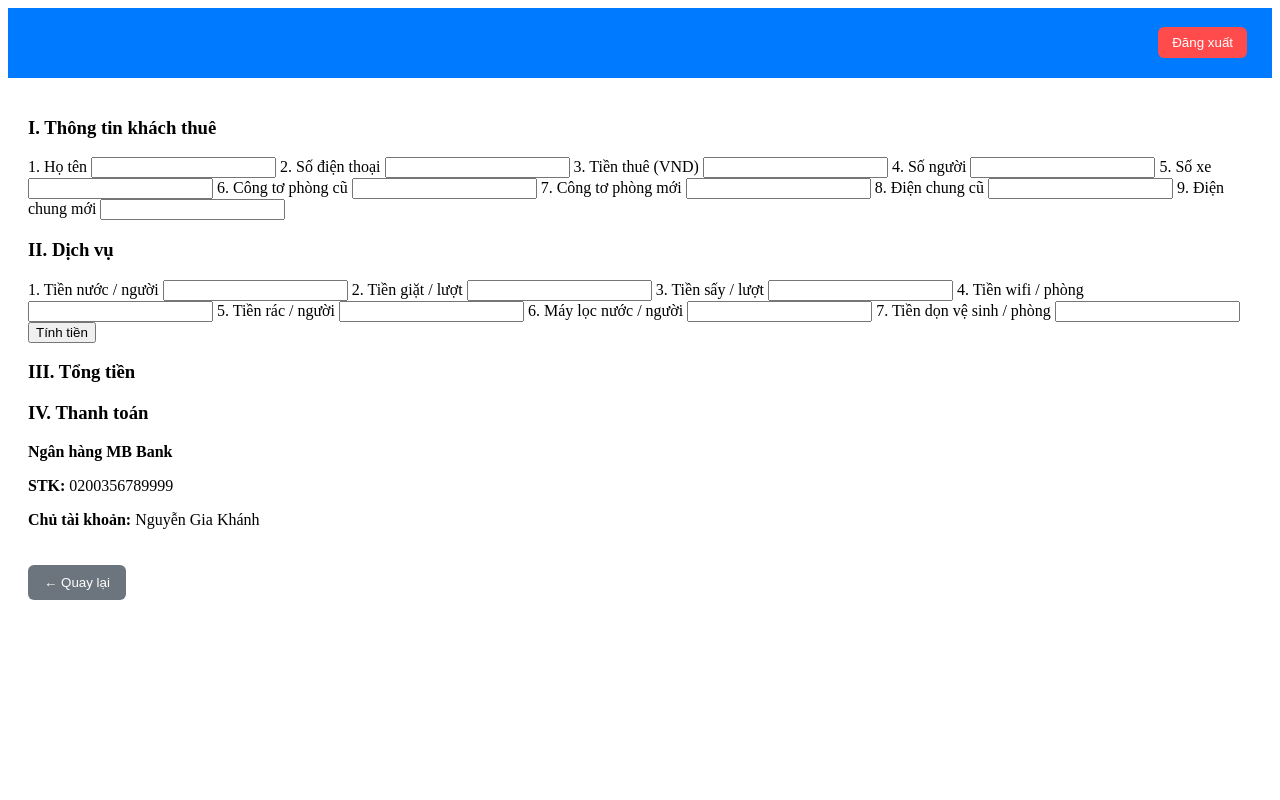
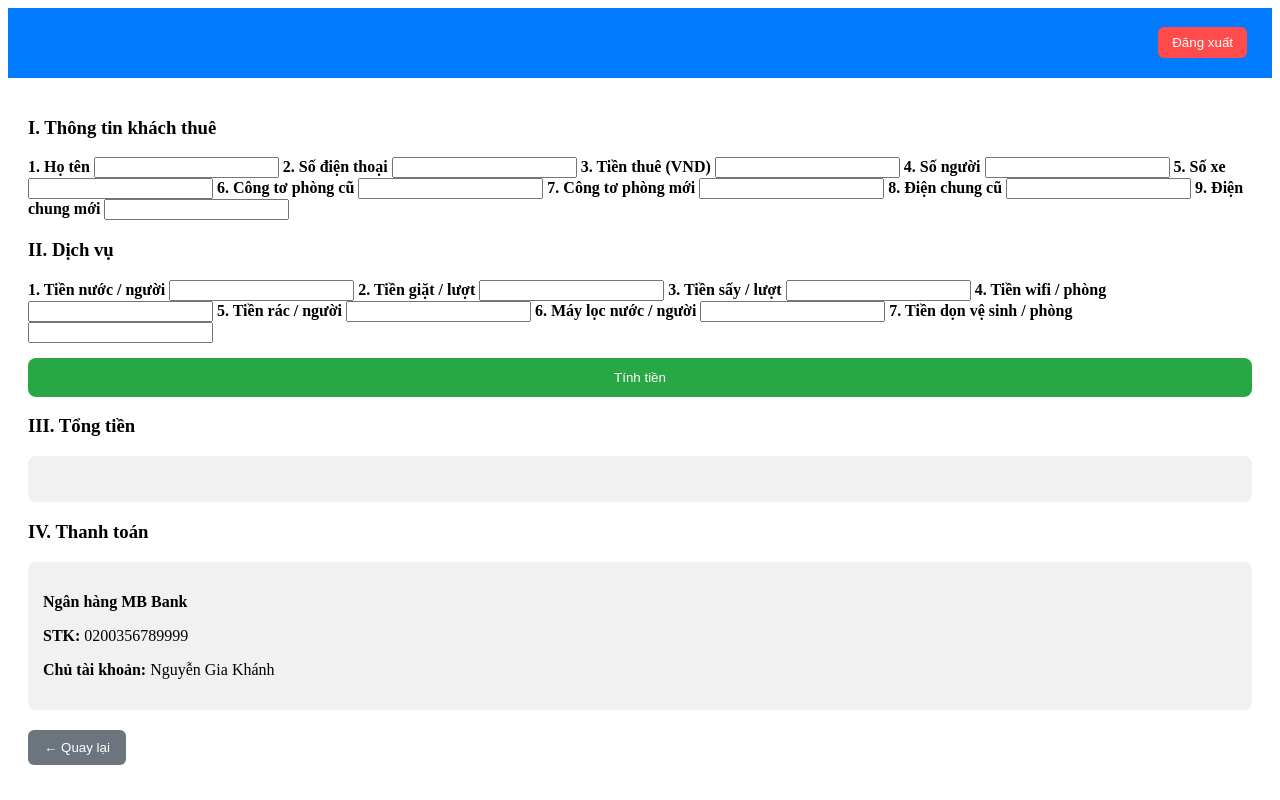
Before and after one commit to nhatrohanoi/nhacuagkhanh, a plain HTML site: page khach.html in a window 1280 px wide. Drawn offline with Linux system fonts and the light colour scheme.

Commit message:
Update styles.css

```diff
--- a/styles.css
+++ b/styles.css
@@ -135,3 +135,29 @@ button:hover {
 .back-btn:hover {
     background: #555;
 }
+.total-box, .bank-box {
+    background: #f1f1f1;
+    padding: 15px;
+    border-radius: 8px;
+    margin-top: 10px;
+}
+
+.calc-btn {
+    width: 100%;
+    padding: 12px;
+    background: #28a745;
+    color: white;
+    border: none;
+    border-radius: 8px;
+    cursor: pointer;
+    margin-top: 15px;
+}
+
+.calc-btn:hover {
+    background: #1e7e34;
+}
+
+.form label {
+    margin-top: 10px;
+    font-weight: bold;
+}
```
